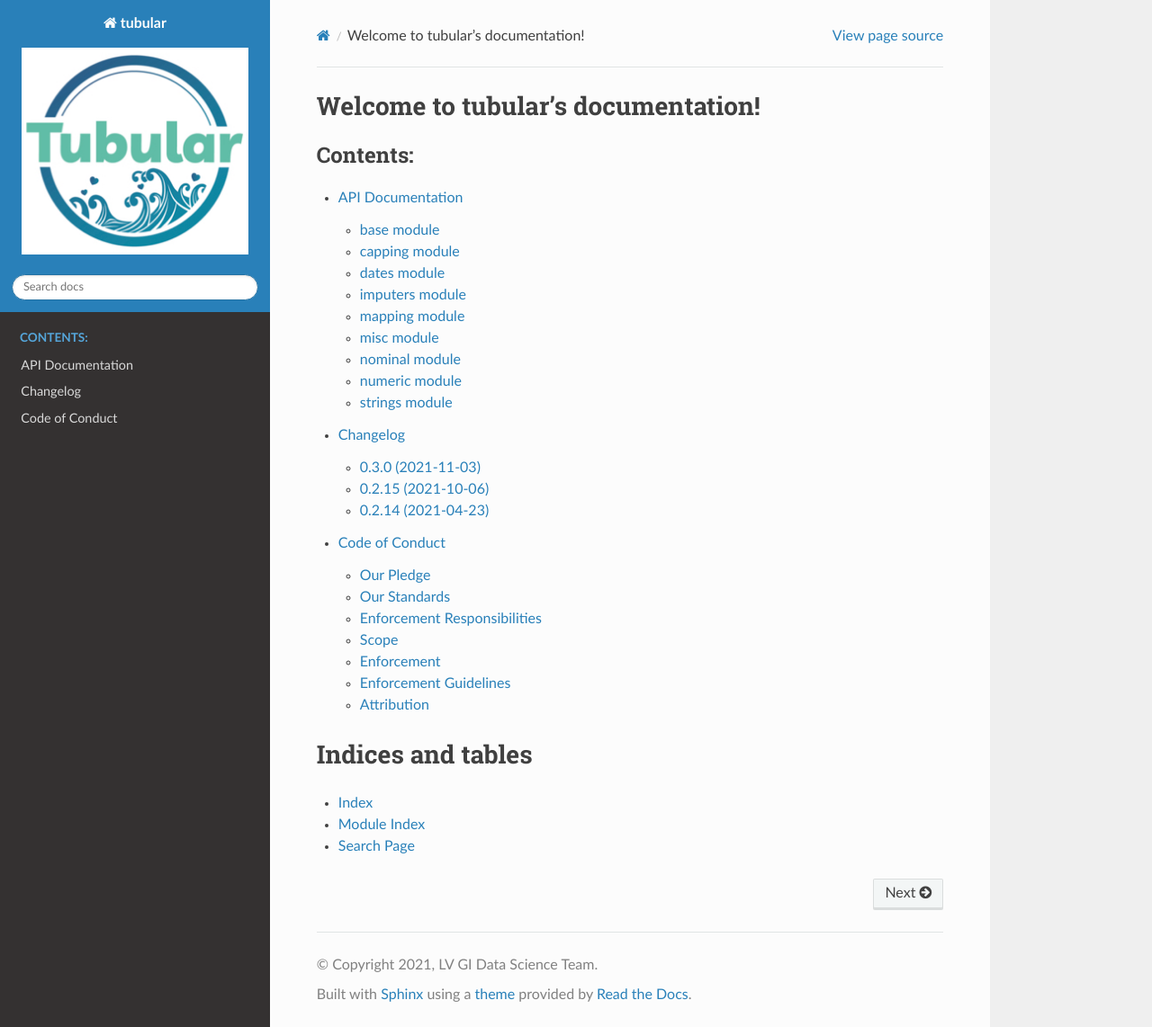
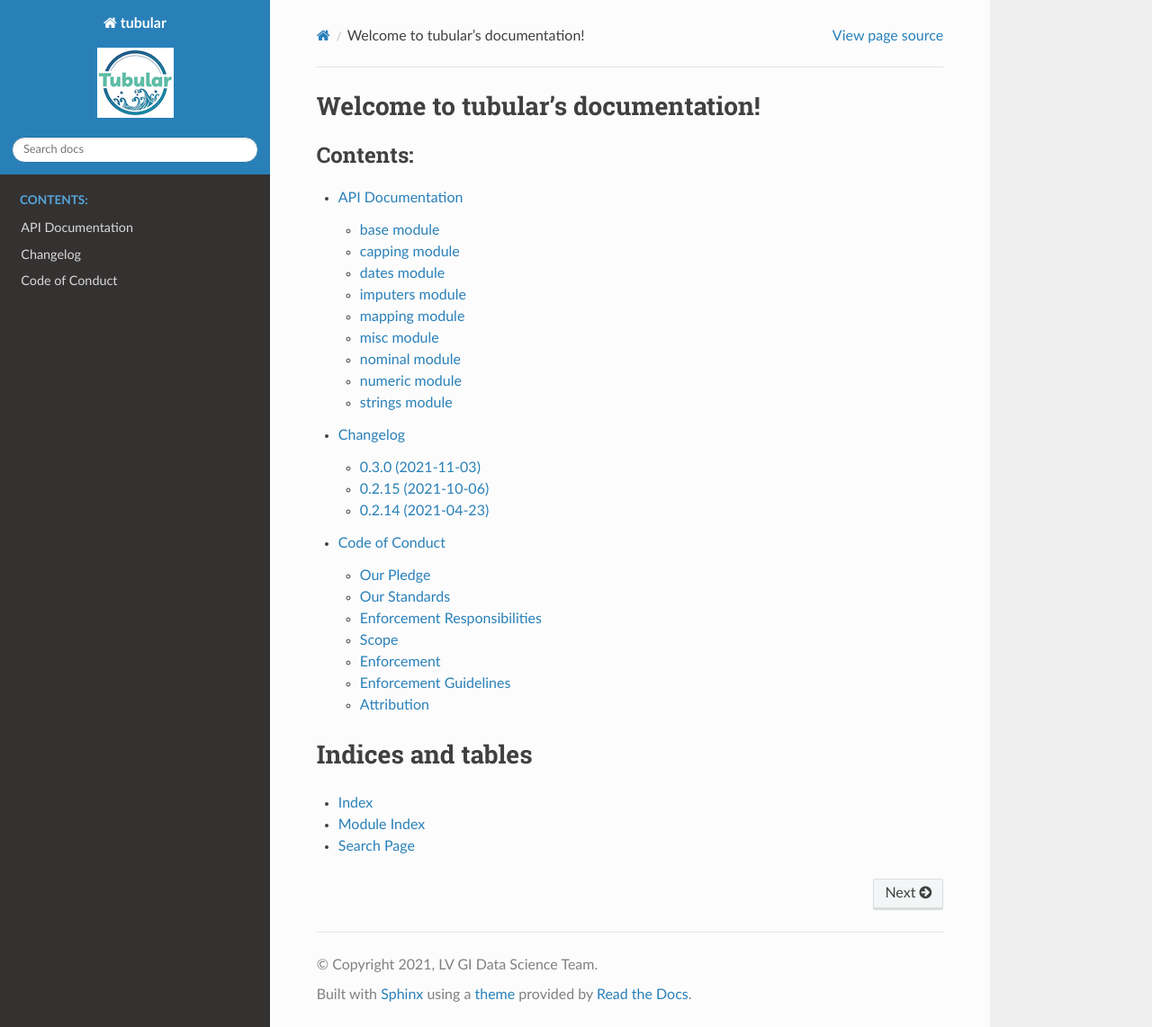
Before and after one commit to lvgig/tubular, a Sphinx documentation site: the page built from docs/source/index.rst, in a window 1280 px wide and 1142 px high. Shown: the whole window at 90% size. Built offline with Sphinx 7.4.7 and the Read the Docs theme 2.0.0, drawn with Linux system fonts in a browser that asks for light colours.

Commit message:
add small logo to use in docs sidebar

```diff
--- a/docs/source/conf.py
+++ b/docs/source/conf.py
@@ -58,7 +58,7 @@ exclude_patterns = []
 html_theme = "sphinx_rtd_theme"
 
 # logo to appear in the top left home page box
-html_logo = "../../logo.png"
+html_logo = "../../logo-small.png"
 
 # Add any paths that contain custom static files (such as style sheets) here,
 # relative to this directory. They are copied after the builtin static files,
```
Also changed, not shown: logo-small.png (added).
